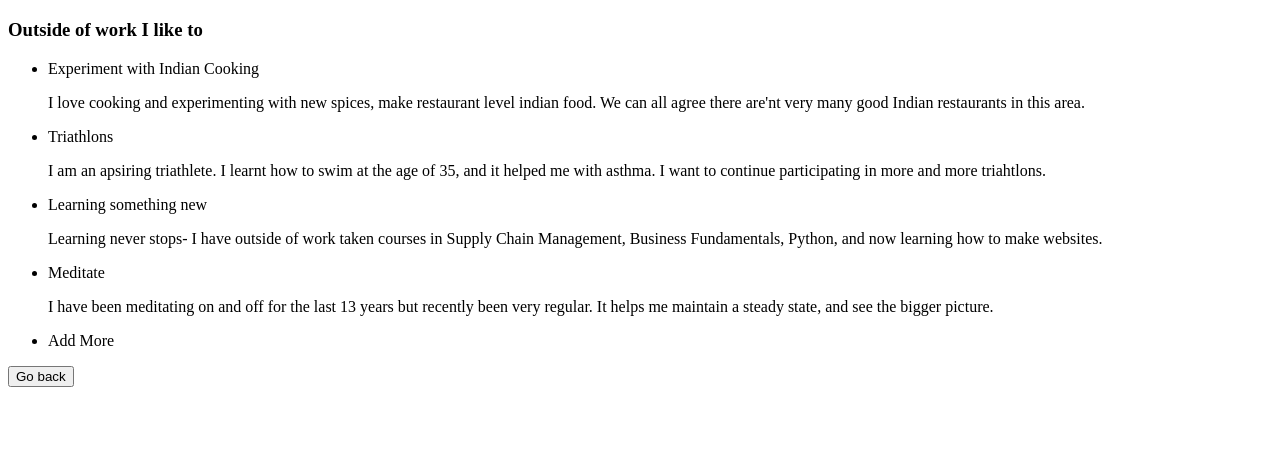
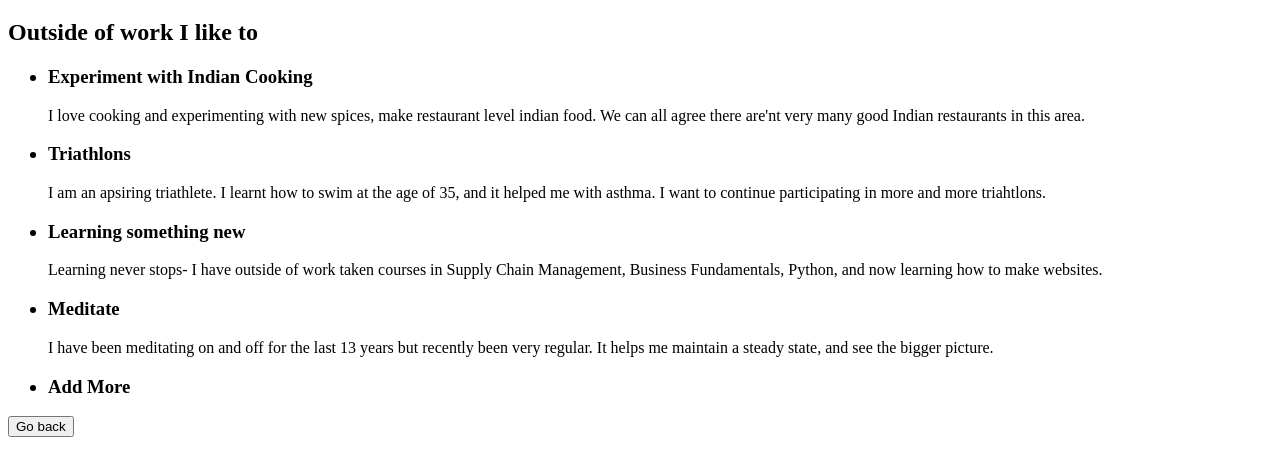
Before and after one commit to deepugargi/cv, a plain HTML site: page hobbies.html in a window 1280 px wide. Shown: the part 61-536 px from the top of the page. Drawn offline with Linux system fonts and the light colour scheme.

Commit message:
Changed titles on hobby page

```diff
--- a/hobbies.html
+++ b/hobbies.html
@@ -7,21 +7,21 @@
 </head>
 <body>
     <h1>Hobbies</h1>
-    <h3>Outside of work I like to</h3>
+    <h2>Outside of work I like to</h2>
 
         <ul>
-            <li>Experiment with Indian Cooking</li>
+            <h3><li>Experiment with Indian Cooking</li></h3>
                <p> I love cooking and experimenting with new spices, make restaurant level indian food. We can all agree there are'nt very many good Indian restaurants in this area.</p>
-            <li>Triathlons</li>
+            <h3><li>Triathlons</li></h3>
             <p>
                 I am an apsiring triathlete. I learnt how to swim at the age of 35, and it helped me with asthma. I want to continue participating in more and more triahtlons.
             </p>
-            <li>Learning something new</li>
+            <h3><li>Learning something new</li></h3>
             <p>Learning never stops- I have outside of work taken courses in Supply Chain Management, Business Fundamentals, Python, and now learning how to make websites.</p>
 
-            <li>Meditate</li>
+            <h3><li>Meditate</li></h3>
             <p>I have been meditating on and off for the last 13 years but recently been very regular. It helps me maintain a steady state, and see the bigger picture.</p>
-            <li>Add More</li>
+            <h3><li>Add More</li></h3>
 
             </ul>
 
```
